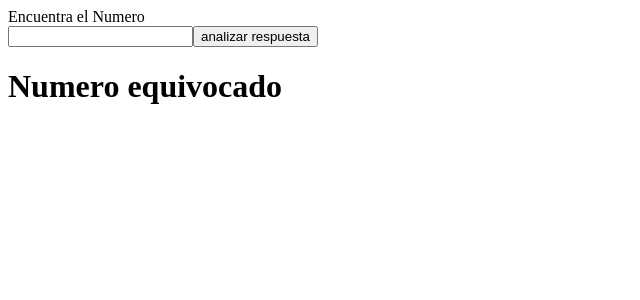
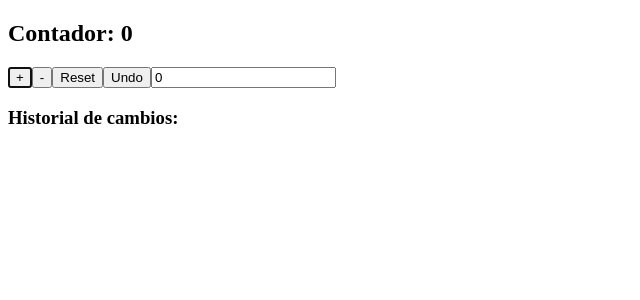
Before and after one commit to Said-Meza/module6, a React (Vite) app: page / in a window 1280 px wide. Shown: the top 300 px of the page, without its empty margins (0-640 px from the left). Built offline with nearby package versions, Linux system fonts and the light colour scheme.

Commit message:
contador con reducer

```diff
--- a/src/App.jsx
+++ b/src/App.jsx
@@ -2,6 +2,7 @@
 // import { Tarjeta } from "./Tarjeta"
 
 import { Game } from "./components/Game"
+import { CounterGame } from "./CounterGames"
 
 // import { ContadorTareas } from "./ContadorTareas"
 // import { ExploradorEspacial } from "./ExploradorEspacial"
@@ -17,7 +18,8 @@ function App() {
       {/* <ListaCompras /> */}
       {/* <ContadorTareas></ContadorTareas> */}
       {/* <ExploradorEspacial></ExploradorEspacial> */}
-      <Game></Game>
+      {/* <Game></Game> */}
+      <CounterGame></CounterGame>
     </div>
 
   )
--- /dev/null
+++ b/src/CounterGames.jsx
@@ -0,0 +1,101 @@
+import { useState } from "react";
+import { useReducer, useRef, useCallback, useEffect } from "react";
+
+const initialState = { count: 0, history: [] };
+
+function reducer(state, action) {
+  switch (action.type) {
+    case "increment":
+      return {
+        count: state.count + action.increment,
+        history: [
+          ...state.history,
+          {
+            texto: `+1 (Nuevo valor: ${state.count + action.increment})`,
+            act: "increment",
+          },
+        ],
+      };
+    case "decrement":
+      return {
+        count: state.count -  action.increment,
+        history: [
+          ...state.history,
+          {
+            texto: `-1 (Nuevo valor: ${state.count - action.increment })`,
+            act: "decrement",
+          },
+        ],
+      };
+    case "undo":
+      if (state.history.length === 0) {
+        return state;
+      }
+
+      let laststate = state.history[state.history.length - 1];
+
+      if (laststate.act === "increment") {
+        return {
+          count: state.count - 1,
+          history: state.history.slice(0, -1),
+        };
+      } else {
+        return {
+          count: state.count + 1,
+          history: state.history.slice(0, -1),
+        };
+      }
+
+    case "reset":
+      return initialState;
+    default:
+      return state;
+  }
+}
+
+export const CounterGame = () => {
+  const [state, dispatch] = useReducer(reducer, initialState);
+  const [jumper, setJumper] = useState(0)
+  const incrementBtnRef = useRef(null);
+  // Fijar el foco en el botón de incremento al renderizar
+  useEffect(() => {
+    incrementBtnRef.current.focus();
+  }, []);
+
+  const handleIncrement = useCallback(() => {
+    dispatch({ type: "increment", increment:jumper });
+    console.log(jumper)
+  }, [jumper]);
+
+  const handleDecrement = useCallback(() => {
+    dispatch({ type: "decrement", increment:jumper });
+  }, [jumper]);
+
+  const handleReset = useCallback(() => {
+    dispatch({ type: "reset" });
+  }, []);
+  const handleUndo = useCallback(() => {
+    dispatch({ type: "undo" });
+  }, []);
+
+  return (
+    <div>
+      <h2>Contador: {state.count}</h2>
+      <button ref={incrementBtnRef} onClick={handleIncrement}>
+        +
+      </button>
+      <button onClick={handleDecrement}>-</button>
+      <button onClick={handleReset}>Reset</button>
+      <button onClick={handleUndo}>Undo</button>
+      <input onChange={e=> setJumper(parseInt(e.target.value) )} value={jumper}  type="text" name="" id=""  placeholder="ingresa un valor de incremento
+      "/ >
+
+      <h3>Historial de cambios:</h3>
+      <ul>
+        {state.history.map((entry, index) => (
+          <li key={index}>{entry.texto}</li>
+        ))}
+      </ul>
+    </div>
+  );
+};
```
